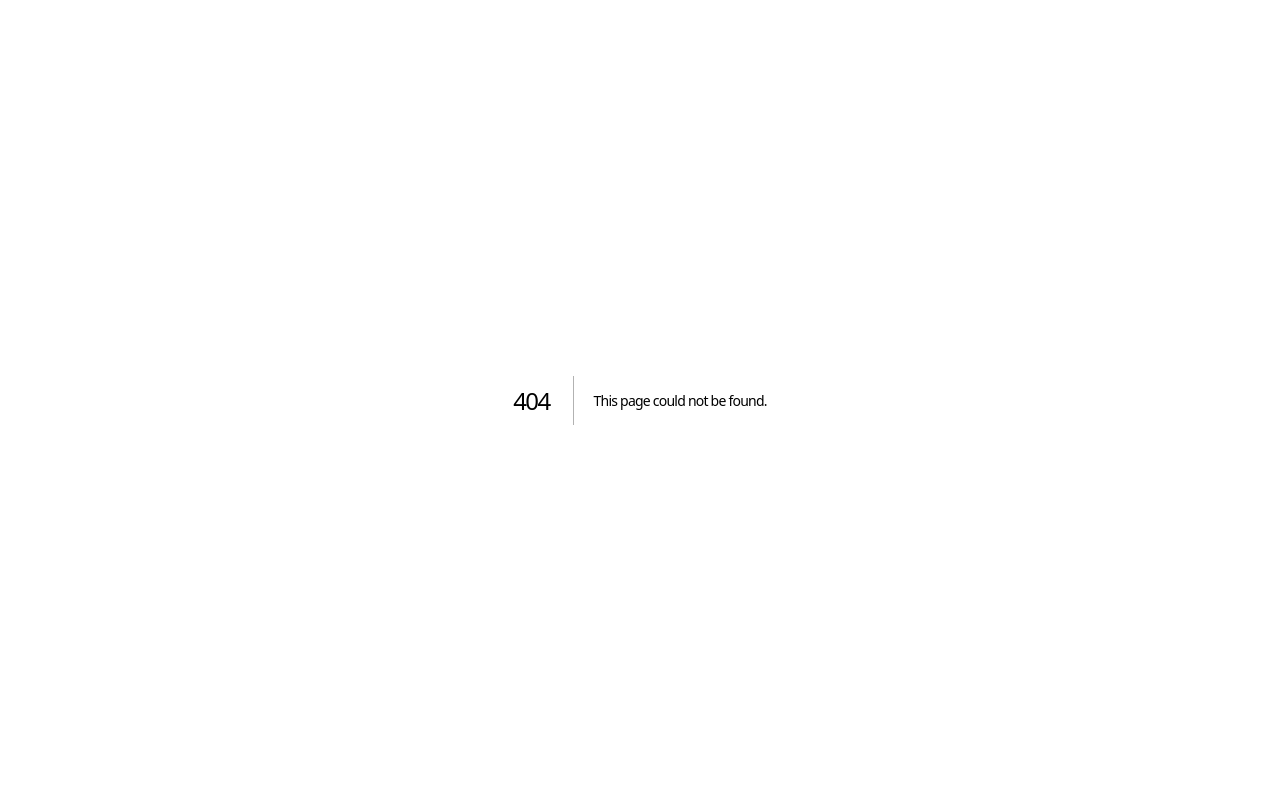
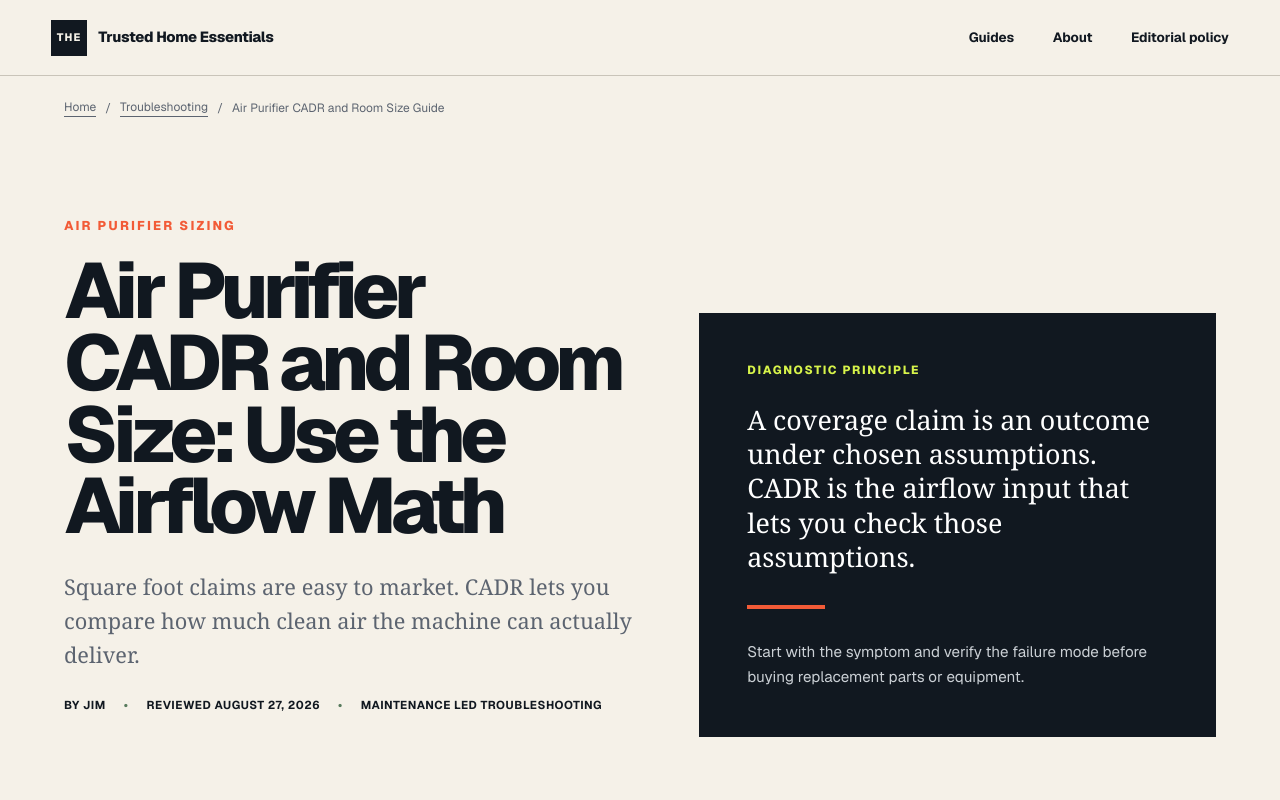
Before and after one commit to Dudeism74/trusted-home-2025, a Next.js app: page /air-purifier-cadr-room-size-guide in a window 1280 px wide. Before the commit this address had no page. Shown: the top 800 px of the page. Built offline with nearby package versions, Linux system fonts and the light colour scheme.

Commit message:
Add air purifier CADR sizing guide

```diff
--- /dev/null
+++ b/app/air-purifier-cadr-room-size-guide/page.tsx
@@ -0,0 +1,15 @@
+import type { Metadata } from "next";
+import { ResourcePage } from "../components/resource-page";
+import { getResource } from "../lib/resources";
+
+const resource = getResource("air-purifier-cadr-room-size-guide")!;
+
+export const metadata: Metadata = {
+  title: resource.metaTitle,
+  description: resource.metaDescription,
+  alternates: { canonical: `/${resource.slug}` },
+};
+
+export default function AirPurifierCadrPage() {
+  return <ResourcePage resource={resource} />;
+}
```
